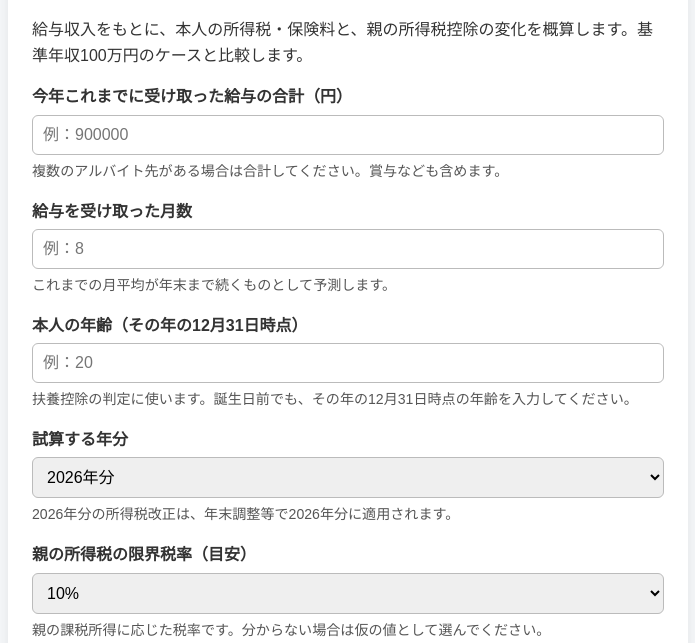
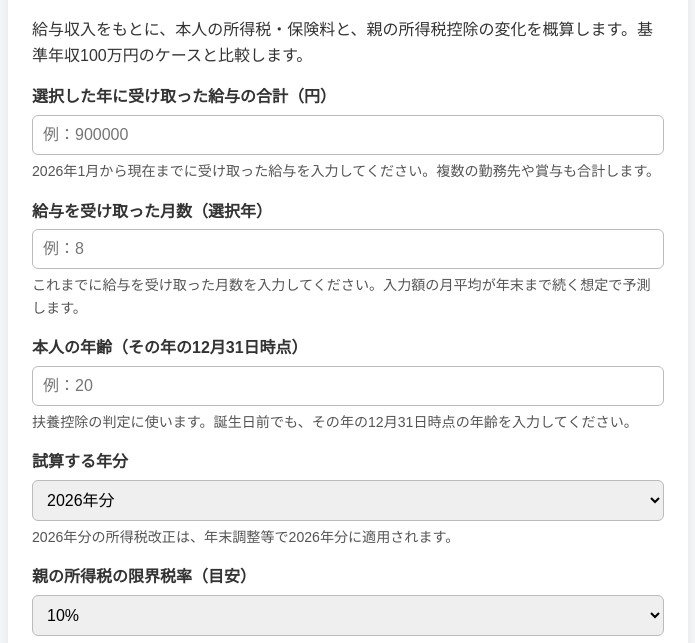
Before and after one commit to build-lab-jp/income-wall-simulator, a plain HTML site: page index_v2.html in a window 1280 px wide. Shown: the part 105-748 px from the top of the page, without its empty margins (292-987 px from the left). Drawn offline with Linux system fonts and the light colour scheme.

Commit message:
試算年に合わせて入力案内を切り替え

```diff
--- a/index_v2.html
+++ b/index_v2.html
@@ -52,14 +52,14 @@
     <form id="calculatorForm" novalidate>
     <div id="inputError" class="notice" role="alert" tabindex="-1" hidden></div>
     <div class="input-group">
-        <label for="currentIncome">今年これまでに受け取った給与の合計（円）</label>
+        <label for="currentIncome">選択した年に受け取った給与の合計（円）</label>
         <input type="number" id="currentIncome" min="0" step="1" required aria-describedby="inputError" inputmode="numeric" placeholder="例：900000">
-        <small class="hint">複数のアルバイト先がある場合は合計してください。賞与なども含めます。</small>
+        <small class="hint" id="incomeGuidance">複数のアルバイト先がある場合は合計してください。賞与なども含めます。</small>
     </div>
     <div class="input-group">
-        <label for="elapsedMonths">給与を受け取った月数</label>
+        <label for="elapsedMonths">給与を受け取った月数（選択年）</label>
         <input type="number" id="elapsedMonths" min="1" max="12" step="1" required aria-describedby="inputError" inputmode="numeric" placeholder="例：8">
-        <small class="hint">これまでの月平均が年末まで続くものとして予測します。</small>
+        <small class="hint" id="monthsGuidance">入力額の月平均が年末まで続くものとして予測します。</small>
     </div>
     <div class="input-group">
         <label for="ageAtYearEnd">本人の年齢（その年の12月31日時点）</label>
--- a/script_v2.js
+++ b/script_v2.js
@@ -3,6 +3,9 @@ const inputError = document.getElementById('inputError');
 const ageInput = document.getElementById('ageAtYearEnd');
 const birthGroup = document.getElementById('birthMonthGroup');
 const birthMonthSelect = document.getElementById('birthMonth');
+const taxYearSelect = document.getElementById('taxYear');
+const incomeGuidance = document.getElementById('incomeGuidance');
+const monthsGuidance = document.getElementById('monthsGuidance');
 
 for (let month = 1; month <= 12; month++) {
     birthMonthSelect.add(new Option(`${month}月`, month));
@@ -14,6 +17,21 @@ function updateBirthMonthVisibility() {
     birthMonthSelect.required = needsBirthMonth;
 }
 
+function updateIncomeGuidance() {
+    const selectedYear = Number(taxYearSelect.value);
+    const currentYear = new Date().getFullYear();
+    if (selectedYear === currentYear) {
+        incomeGuidance.textContent = `${selectedYear}年1月から現在までに受け取った給与を入力してください。複数の勤務先や賞与も合計します。`;
+        monthsGuidance.textContent = `これまでに給与を受け取った月数を入力してください。入力額の月平均が年末まで続く想定で予測します。`;
+    } else if (selectedYear < currentYear) {
+        incomeGuidance.textContent = `${selectedYear}年分の試算です。複数の勤務先や賞与を含め、その年に受け取った給与を入力してください。`;
+        monthsGuidance.textContent = `年間の実績を入力する場合は12か月にしてください。年途中までの累計から予測する場合は、その時点までの月数を入力します。`;
+    } else {
+        incomeGuidance.textContent = `${selectedYear}年分の試算です。予測したい給与額を入力してください。複数の勤務先や賞与も合計します。`;
+        monthsGuidance.textContent = `予測額の月平均が12か月続くものとして年収を計算します。`;
+    }
+}
+
 function showInputError(message, focusTargetId) {
     inputError.textContent = message;
     inputError.hidden = !message;
@@ -21,6 +39,7 @@ function showInputError(message, focusTargetId) {
 }
 
 ageInput.addEventListener('input', updateBirthMonthVisibility);
+taxYearSelect.addEventListener('change', updateIncomeGuidance);
 calculatorForm.addEventListener('input', () => showInputError(''));
 calculatorForm.addEventListener('change', () => showInputError(''));
 calculatorForm.addEventListener('submit', calculateV2);
@@ -28,10 +47,12 @@ calculatorForm.addEventListener('reset', () => {
     window.setTimeout(() => {
         showInputError('');
         updateBirthMonthVisibility();
+        updateIncomeGuidance();
         document.getElementById('resultV2').style.display = 'none';
     }, 0);
 });
 updateBirthMonthVisibility();
+updateIncomeGuidance();
 
 function calculateV2(event) {
     event.preventDefault();
```
Also changed, not shown: CHANGELOG.md, README.md.
